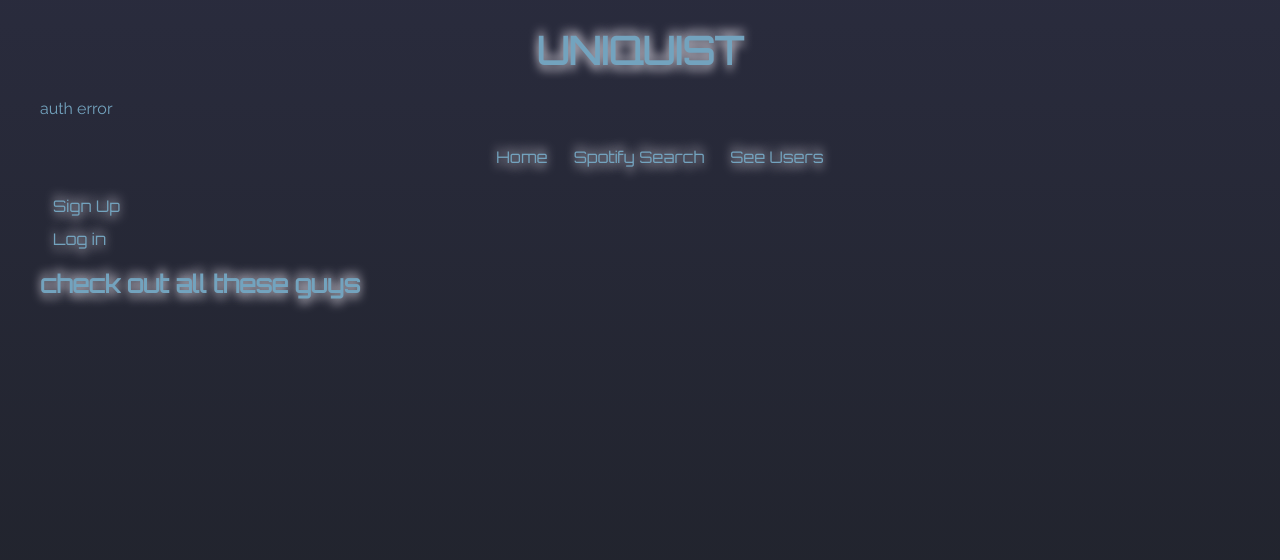
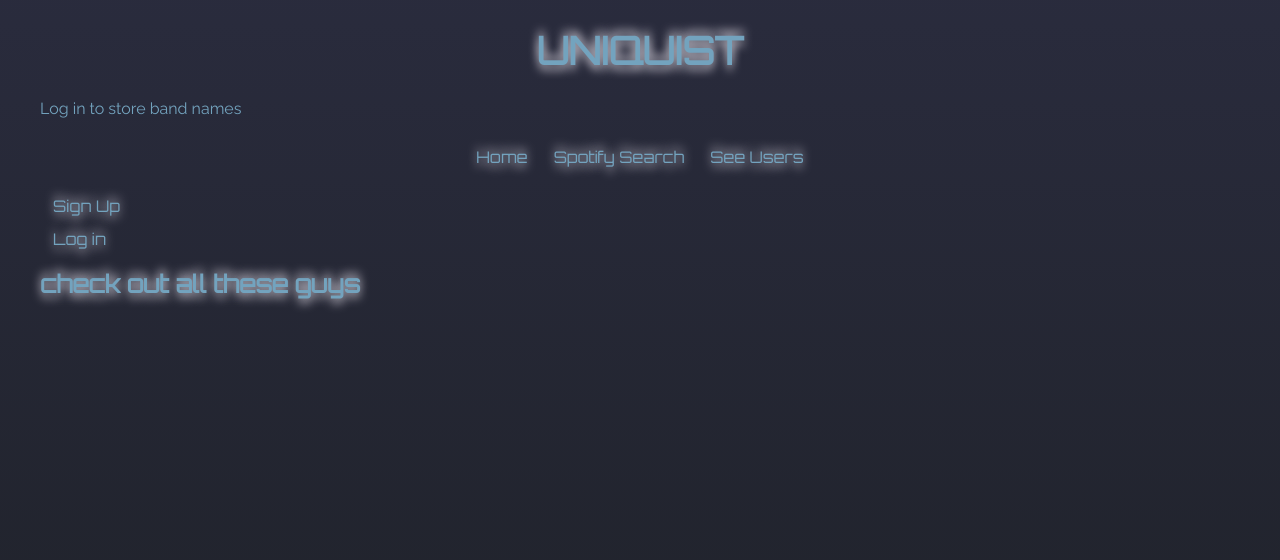
Before and after one commit to bbairdgen/uniquist, a React (Create React App) app in the folder client/: page /allusers in a window 1280 px wide. Shown: the top 560 px of the page. Built offline with nearby package versions, Linux system fonts and the light colour scheme; no server answers; a web font is replaced by a local one.

Commit message:
fixed the offcenter navbar and changed wording on favorite saving field for when not logged in

```diff
--- a/client/src/App.js
+++ b/client/src/App.js
@@ -4,9 +4,6 @@ import { BrowserRouter as Router, Routes, Route } from "react-router-dom";
 import { ApolloClient, ApolloProvider, InMemoryCache } from "@apollo/client";
 import Home from "./pages/Home";
 import AddFavorite from "./components/AddFavorite";
-
-// import Matchup from "./pages/Matchup";
-// import Vote from "./pages/Vote";
 import NotFound from "./pages/NotFound";
 import Spotify from "./pages/Spotify";
 import Header from "./components/Header";
@@ -14,6 +11,7 @@ import Navbar from "./components/Navbar";
 import Login from "./pages/Login";
 import SignUp from "./pages/SignUp";
 import AllUsers from "./pages/AllUsers";
+// import Bandcamp from "./components/Bandcamp";
 
 const client = new ApolloClient({
   uri: "/graphql",
@@ -25,6 +23,7 @@ function App() {
     <ApolloProvider client={client}>
       <Header />
       <AddFavorite />
+      {/* <Bandcamp /> */}
 
       {/* <Navbar /> */}
       <Router>
--- a/client/src/components/AddFavorite.js
+++ b/client/src/components/AddFavorite.js
@@ -40,7 +40,7 @@ const AddFavorite = () => {
           </div>
         ) : (
           <div>
-            <p>auth error</p>
+            <p>Log in to store band names</p>
           </div>
         )}
       </section>
--- a/client/src/css/app.css
+++ b/client/src/css/app.css
@@ -33,7 +33,7 @@ body {
 
 }
 
-h1, h2, h3 {
+h1, h2, h3 h4{
     font-family: 'Orbitron', sans-serif;
     text-shadow: #b4b1bc 0px 5px 10px, #b4b1bc 0px -5px 10px ;
 }
--- a/client/src/css/navbar.css
+++ b/client/src/css/navbar.css
@@ -2,9 +2,10 @@
     display: flex;
     list-style-type: none;
     flex-wrap: wrap;
-    align-content: center;
-    text-align: center;
+    /* align-content: center; */
+    /* text-align: center; */
     justify-content: center;
+    padding-inline-start: 0px;
 
 
 }
--- a/package.json
+++ b/package.json
@@ -16,5 +16,8 @@
   "devDependencies": {
     "concurrently": "^5.3.0",
     "nodemon": "^2.0.22"
+  },
+  "dependencies": {
+    "bandcamp-scraper": "^1.5.0"
   }
 }
```
Also changed, not shown: client/src/components/Bandcamp.js (added, +19 -0 lines).
